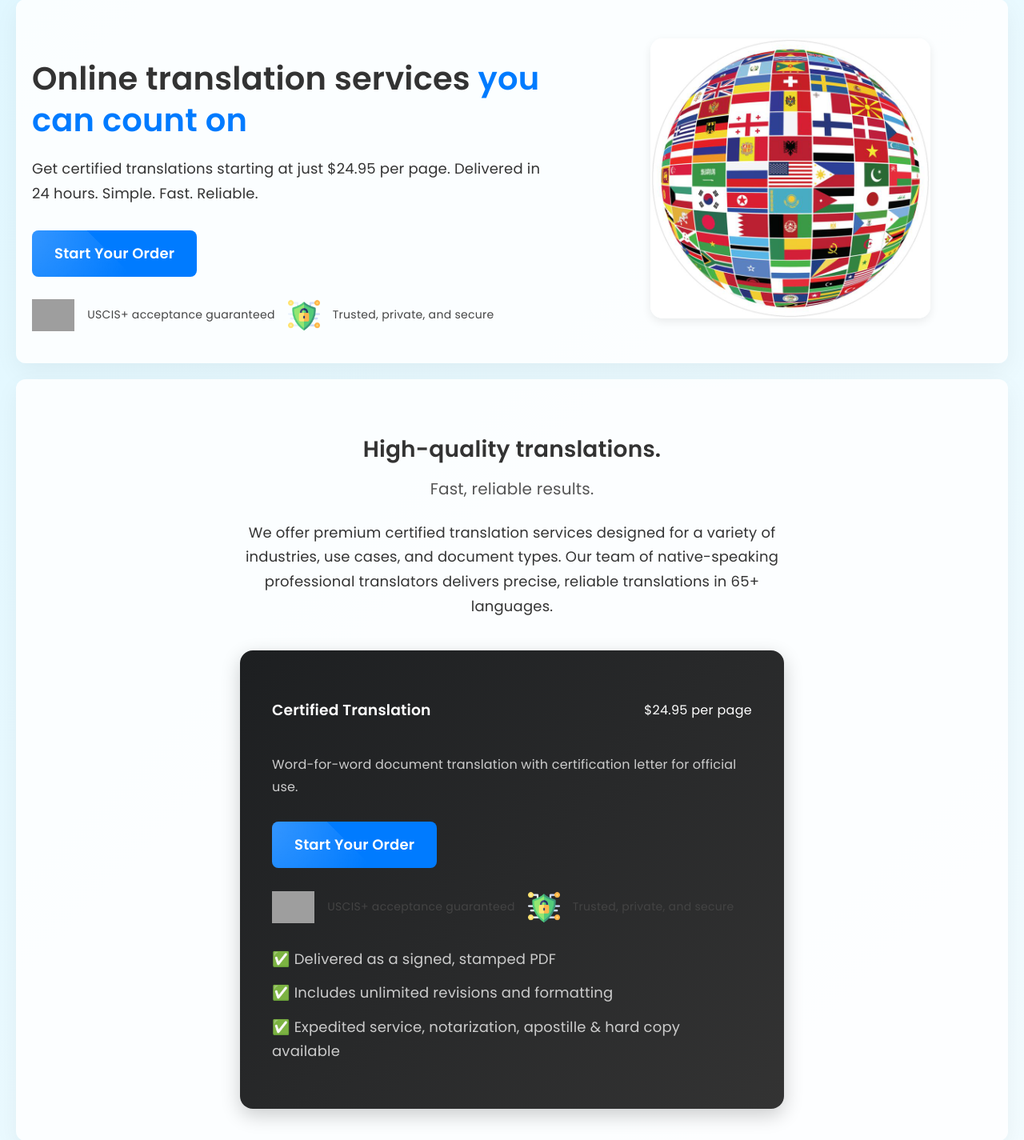
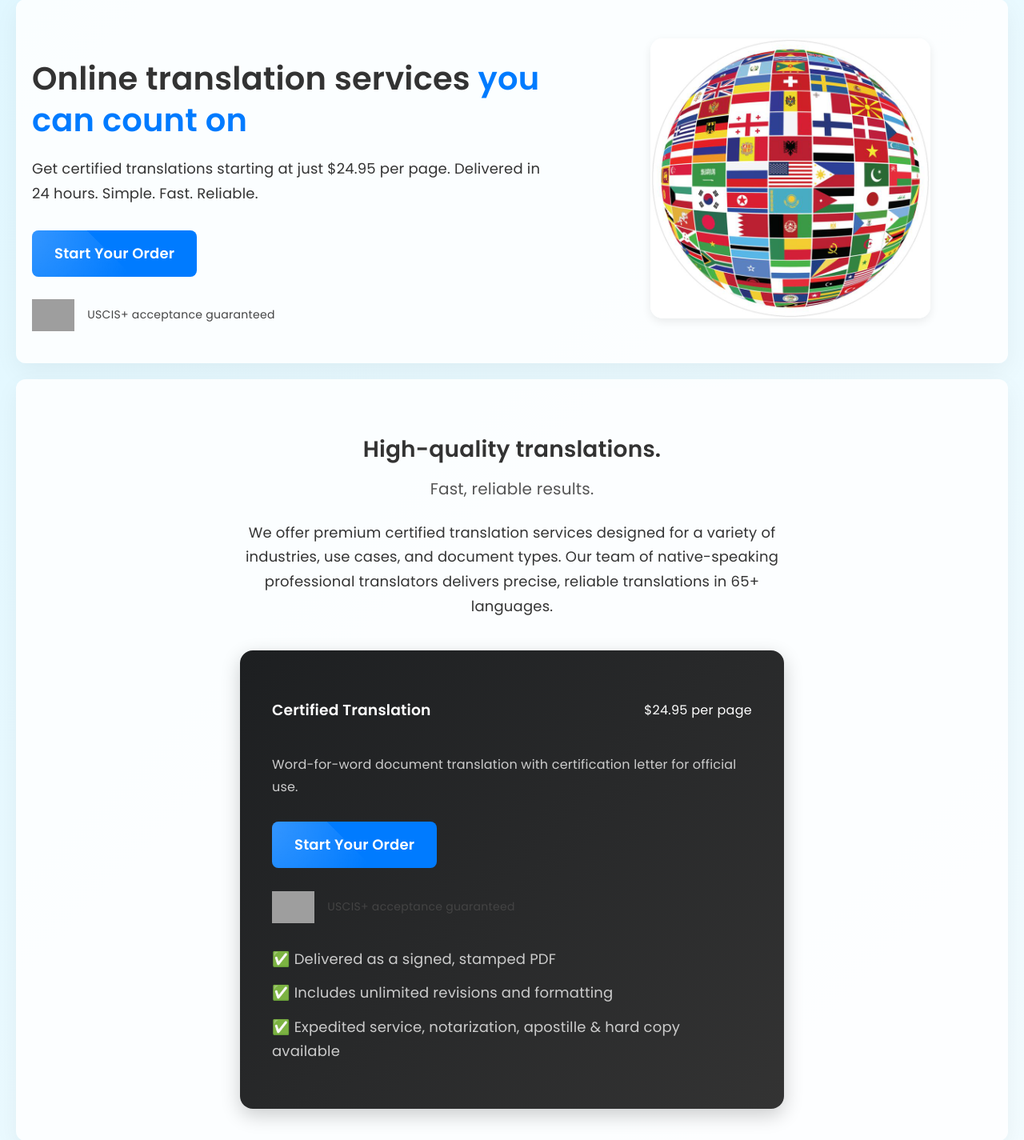
Before and after one commit to mussaiyev/GrabLang, a Flask app: page / in a window 1280 px wide. Shown: the part 105-1530 px from the top of the page at 80% size. Run offline with Flask 3, Linux system fonts and the light colour scheme; grey boxes are pictures that could not be loaded.

Commit message:
some messee 22

```diff
--- a/templates/main.html
+++ b/templates/main.html
@@ -67,8 +67,8 @@
       <p>Get certified translations starting at just $24.95 per page. Delivered in 24 hours. Simple. Fast. Reliable.</p>
       <a href="{{ url_for('index') }}" class="cta-button">Start Your Order</a>
 <div class="trust-badges">
-  <img src="https://upload.wikimedia.org/wikipedia/commons/2/2c/Logo_of_the_United_States_Immigration_and_Customs_Enforcement_Agency.svg" alt="USCIS Approved"><span>USCIS+ acceptance guaranteed</span>
-  <img src="{{ url_for('static', filename='cyber-security.png') }}" alt="USCIS Approved"><span>Trusted, private, and secure</span>
+  <img src="https://upload.wikimedia.org/wikipedia/commons/2/2c/Logo_of_the_United_States_Immigration_and_Customs_Enforcement_Agency.svg" alt="USCIS Approved">
+  <span>USCIS+ acceptance guaranteed</span>
 </div>
 
     </div>
@@ -101,8 +101,8 @@
       <div class="card-buttons">
         <a href="{{ url_for('index') }}" class="cta-button">Start Your Order</a>
 <div class="trust-badges">
-  <img src="https://upload.wikimedia.org/wikipedia/commons/2/2c/Logo_of_the_United_States_Immigration_and_Customs_Enforcement_Agency.svg" alt="USCIS Approved"> <span>USCIS+ acceptance guaranteed</span>
-  <img src="{{ url_for('static', filename='cyber-security.png') }}" alt="USCIS Approved"> <span>Trusted, private, and secure</span>
+  <img src="https://upload.wikimedia.org/wikipedia/commons/2/2c/Logo_of_the_United_States_Immigration_and_Customs_Enforcement_Agency.svg" alt="USCIS Approved">
+  <span>USCIS+ acceptance guaranteed</span>
 </div>
 
       </div>
```
